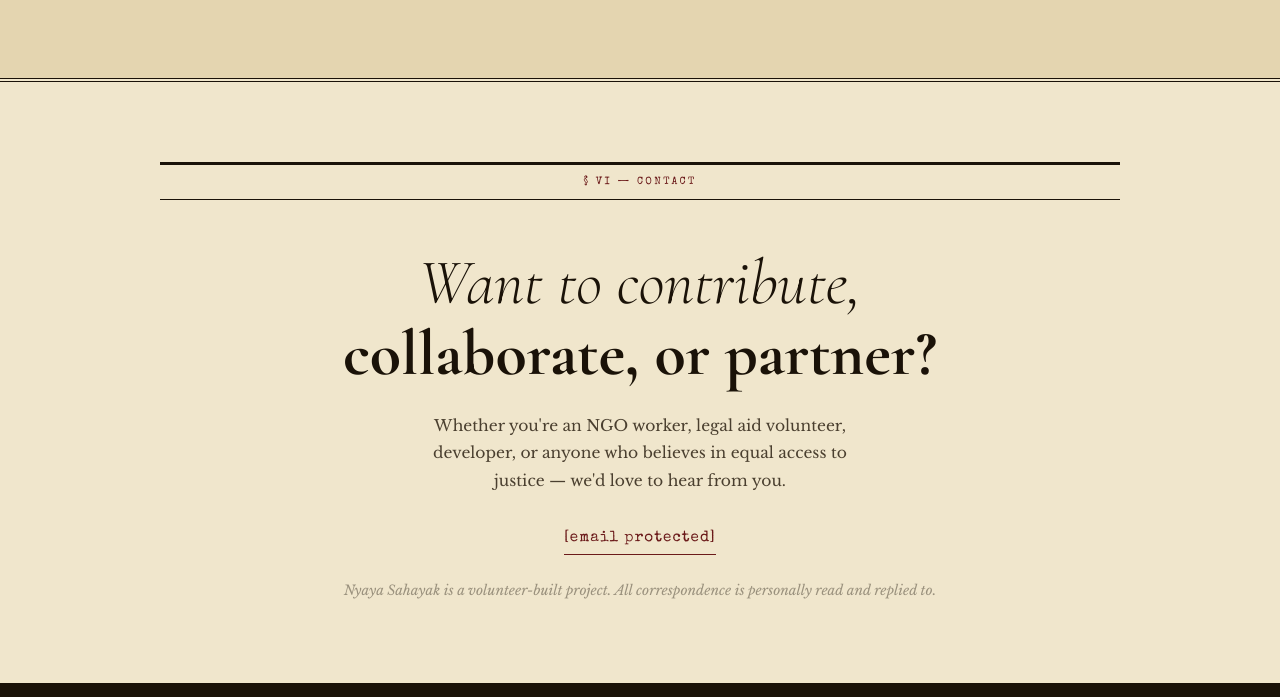
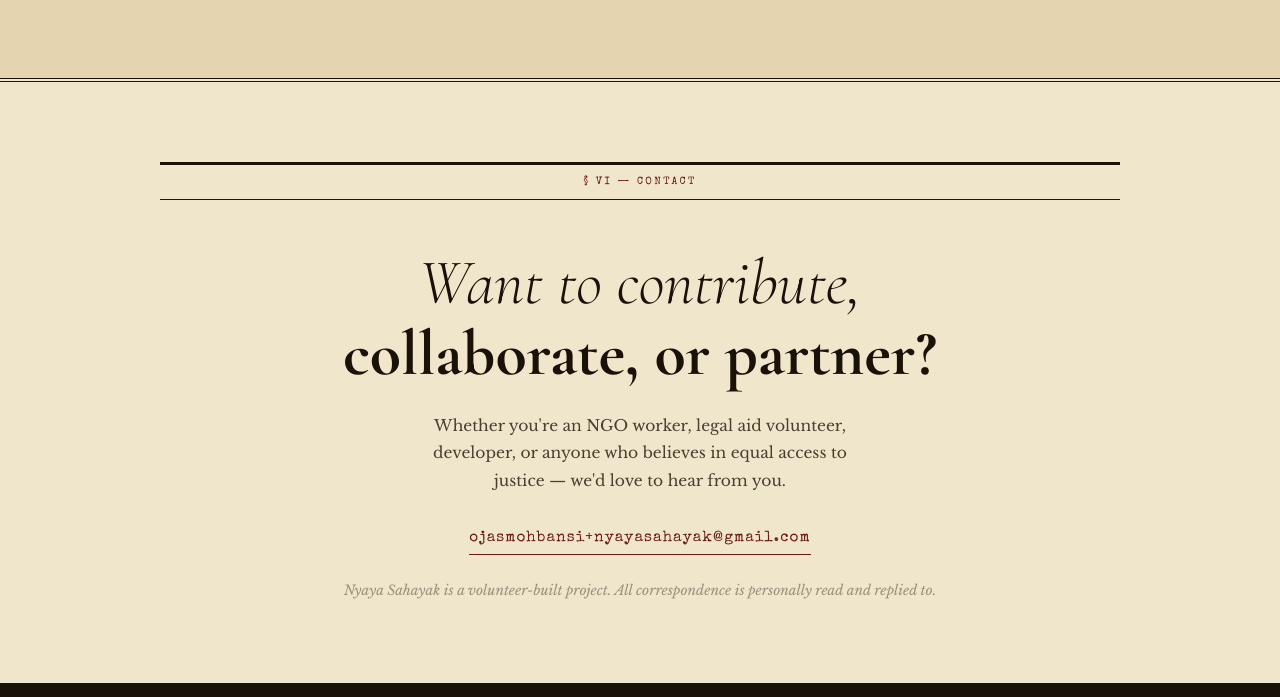
Before and after one commit to ojas-mohbansi/nsw, a plain HTML site: page index.html in a window 1280 px wide. Shown: the part 6139-6836 px from the top of the page. Drawn offline with nearby package versions, Linux system fonts and the light colour scheme.

Commit message:
Update contact email link in index.html

```diff
--- a/index.html
+++ b/index.html
@@ -1431,10 +1431,13 @@
         <p class="contact-body reveal r1">Whether you're an NGO worker, legal aid volunteer, developer, or anyone who
           believes in equal access to justice — we'd love to hear from you.</p>
         <a class="contact-email-link reveal r2"
-          href="/cdn-cgi/l/email-protection#482722293b2527202a29263b216326312931293b292029312923082f25292124662b2725">
+          href="mailto:ojasmohbansi+nyayasahayak@gmail.com">
           <span class="__cf_email__"
-            data-cfemail="9ff0f5feecf2f0f7fdfef1ecf6b4f1e6fee6feecfef7fee6fef4dff8f2fef6f3b1fcf0f2">[email&#160;protected]</span>
+            data-cfemail="9ff0f5feecf2f0f7fdfef1ecf6b4f1e6fee6feecfef7fee6fef4dff8f2fef6f3b1fcf0f2">
+            ojasmohbansi+nyayasahayak@gmail.com
+          </span>
         </a>
+
         <p class="contact-note reveal r3">Nyaya Sahayak is a volunteer-built project. All correspondence is personally
           read and replied to.</p>
       </div>
```
